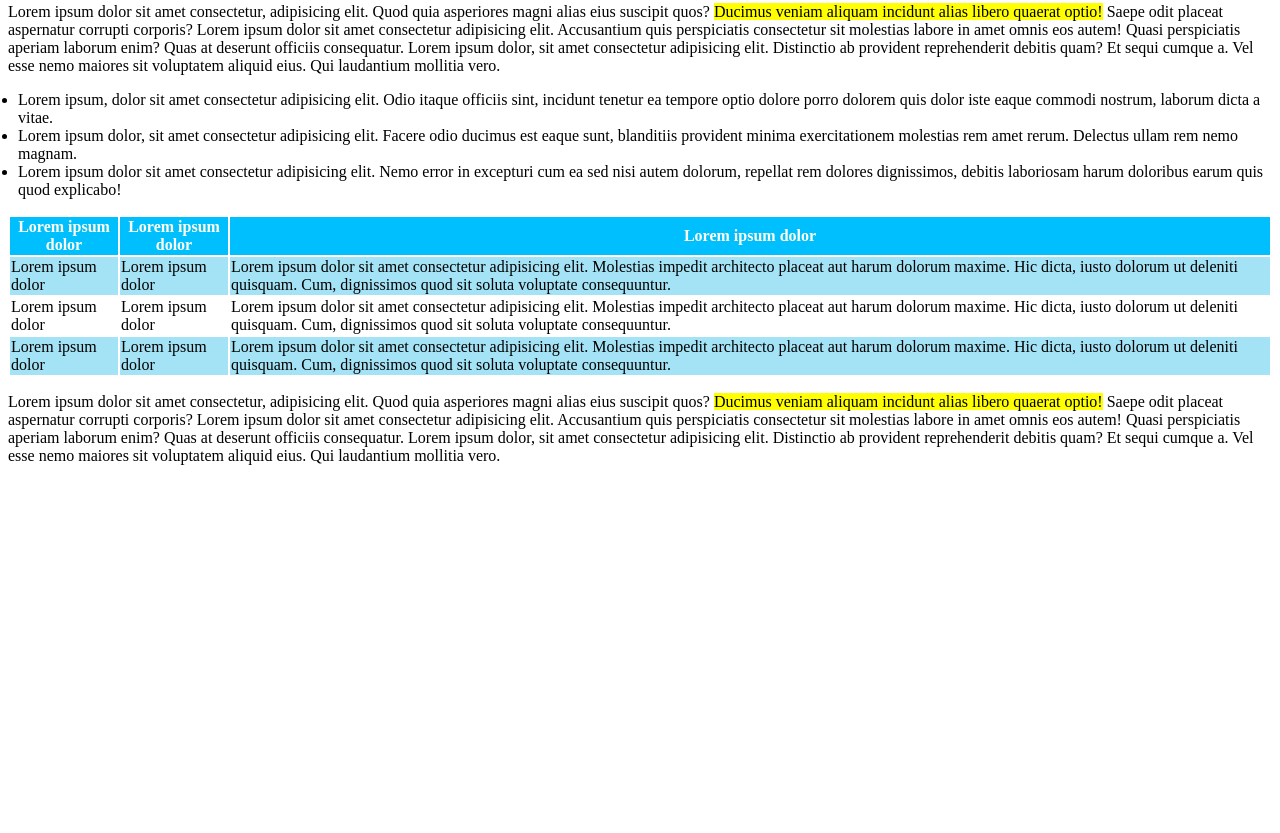
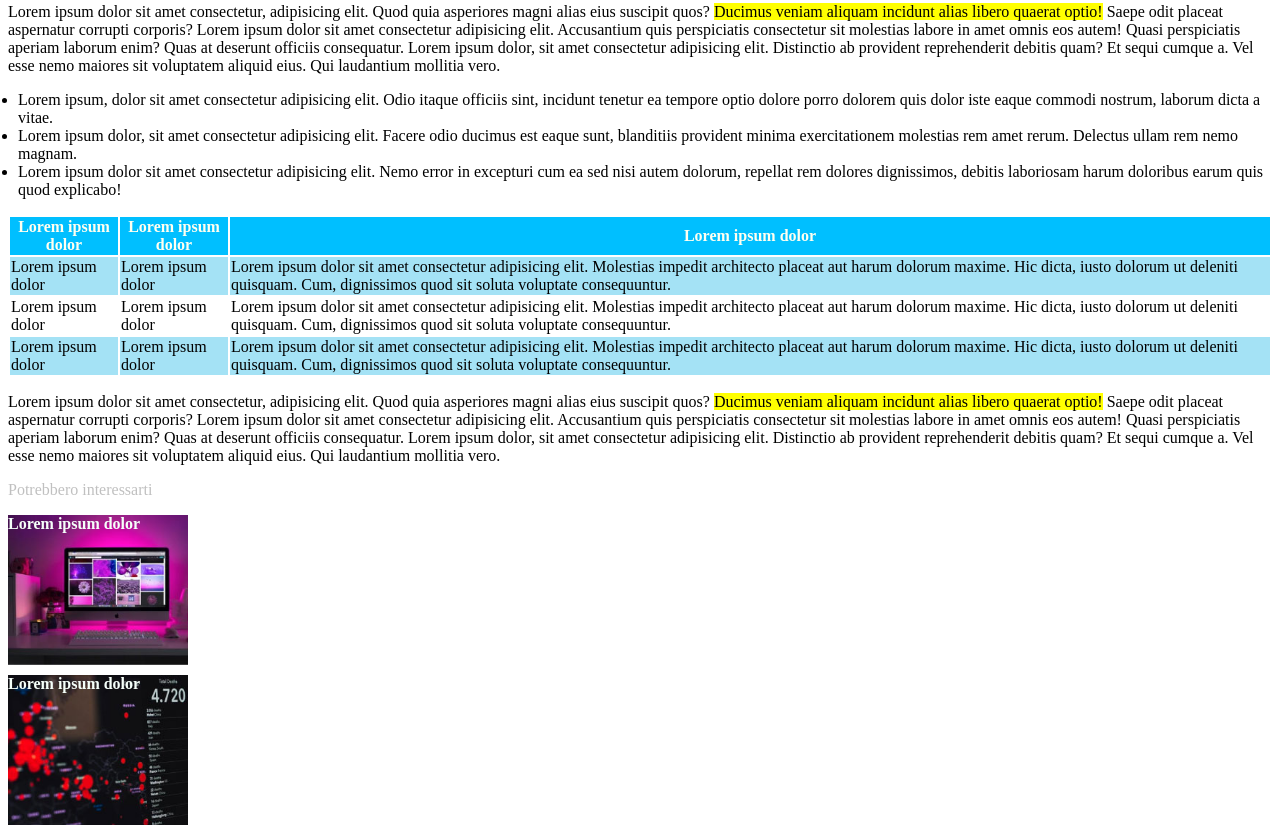
Before and after one commit to FrancescoAndreotti/html-css-booleaner, a plain HTML site: page index.html in a window 1280 px wide. Shown: the part 602-1435 px from the top of the page. Before the commit the page ends 1083 px from the top, so only its background shows below. Drawn offline with Linux system fonts and the light colour scheme.

Commit message:
esercizio completo

```diff
--- a/css/style.css
+++ b/css/style.css
@@ -29,3 +29,26 @@ thead{
 .righe_celesti{
     background-color: rgb(164, 226, 245);
 }
+
+.monitor{
+    color: mintcream;
+    font-weight: bold;
+    background-image: url(../img/img/monitor.jpg);
+    background-size: cover;
+    width: 180px;
+    height: 150px;
+    margin-bottom: 10px;
+}
+
+.grafico{
+    color: mintcream;
+    font-weight: bold;
+    background-image: url(../img/img/graph.jpg);
+    background-size: cover;
+    width: 180px;
+    height: 150px;
+}
+
+.paragrafo_footer{
+    color: silver;
+}
--- a/index.html
+++ b/index.html
@@ -77,6 +77,10 @@
     </section>
   </main>
 
-  <footer></footer>
+  <footer>
+      <p class="paragrafo_footer">Potrebbero interessarti</p>
+      <div class="monitor">Lorem ipsum dolor</div>
+      <div class="grafico">Lorem ipsum dolor</div>
+  </footer>
 </body>
 </html>
```
